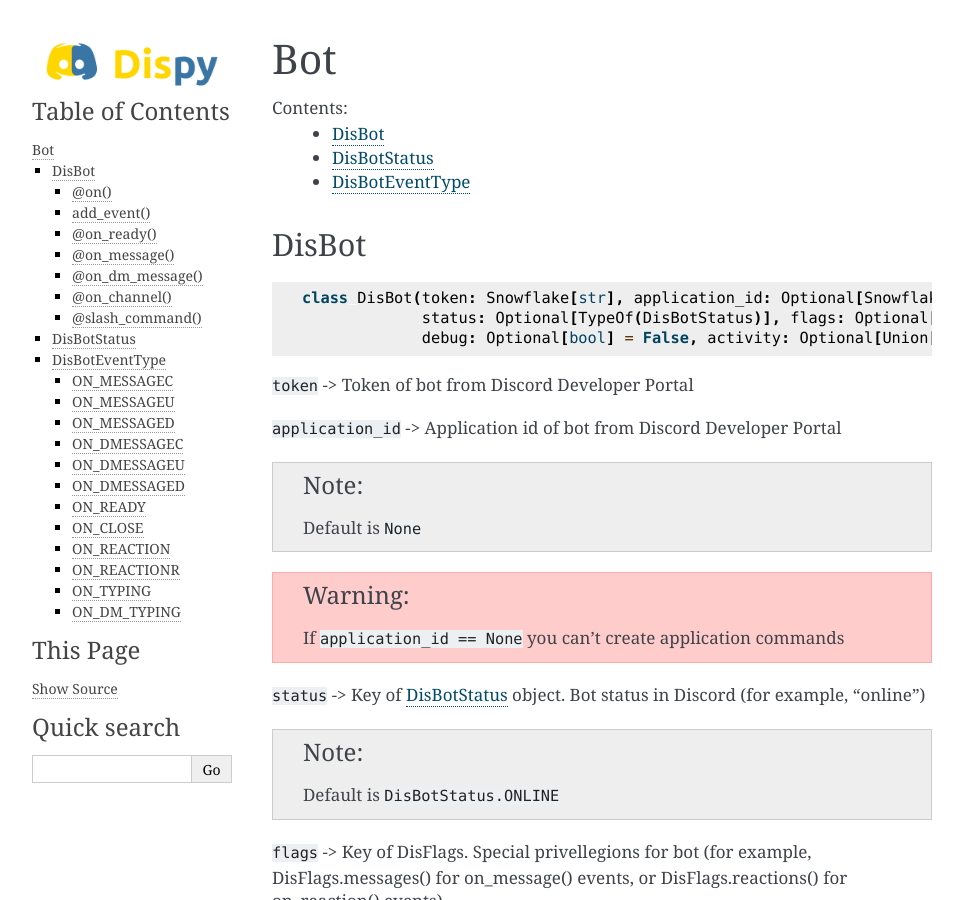
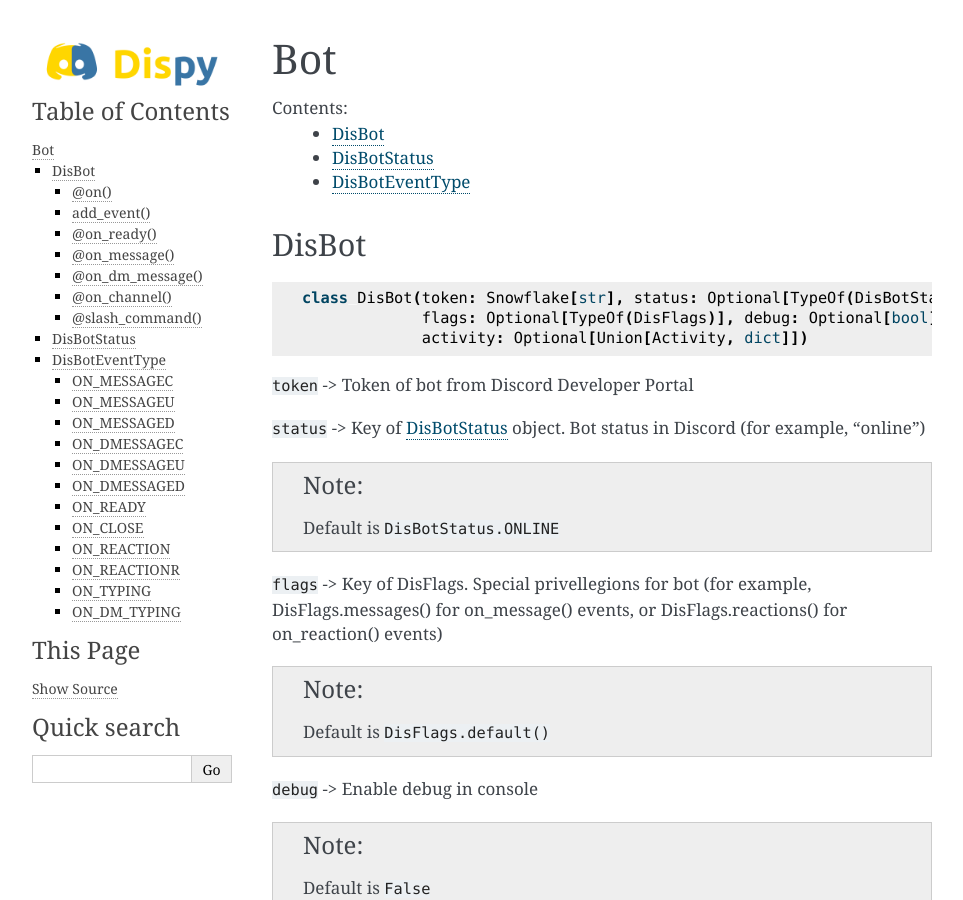
Before and after one commit to bleudev/pytecord_old_archive, a Sphinx documentation site: the page built from docs/source/objects/bot.rst, in a window 1280 px wide and 900 px high. Shown: the whole window, without its empty margins (148-1111 px from the left). Built offline with Sphinx 7.4.7, drawn with Linux system fonts in a browser that asks for light colours.

Commit message:
fix docs

```diff
--- a/docs/source/first-steps/contributing.rst
+++ b/docs/source/first-steps/contributing.rst
@@ -13,7 +13,7 @@ If you want help my project you can `contribute.` For this you need fork repo. G
 with information about forks. Ok, after creating your fork, you need create commits about your contribution.
 Next you need create pull request. All! Our team will review your pull and merge it.
 
-You can do it with dispy and with dispy-api-docs, but you MUST follow rules that was described bellow.
+You can do it, but you MUST follow rules that was described bellow.
 
 Contributing rules
 ******************
--- a/docs/source/first-steps/getting-started.rst
+++ b/docs/source/first-steps/getting-started.rst
@@ -41,7 +41,7 @@ Come on with name and click "Create"
 
 .. image:: images/3.png
 
-Put application id in your brain and click "Bot" section
+Click "Bot" section
 
 .. image:: images/4.png
 
@@ -71,7 +71,6 @@ Now let's coding!!!
     import disspy
 
     token = "YOUR_COPIED_TOKEN"
-    application_id = 0000000  # Your application_id
 
     bot = disspy.DisBot(token=token, application_id=application_id)  # You created bot!
 
--- a/docs/source/objects/bot.rst
+++ b/docs/source/objects/bot.rst
@@ -11,19 +11,11 @@ DisBot
 
 ::
 
-    class DisBot(token: Snowflake[str], application_id: Optional[Snowflake[int]],
-                 status: Optional[TypeOf(DisBotStatus)], flags: Optional[TypeOf(DisFlags)],
-                 debug: Optional[bool] = False, activity: Optional[Union[Activity, dict]])
+    class DisBot(token: Snowflake[str], status: Optional[TypeOf(DisBotStatus)],
+                 flags: Optional[TypeOf(DisFlags)], debug: Optional[bool] = False,
+                 activity: Optional[Union[Activity, dict]])
 
 ``token`` -> Token of bot from Discord Developer Portal
-
-``application_id`` -> Application id of bot from Discord Developer Portal
-
-.. note::
-    Default is ``None``
-
-.. warning::
-    If ``application_id == None`` you can't create application commands
 
 ``status`` -> Key of `DisBotStatus`_ object. Bot status in Discord (for example, "online")
 
```
Also changed, not shown: other parts of docs/source/first-steps/getting-started.rst (+1 -1 lines), README.md (+2 -2 lines), docs/source/first-steps/images/4.png, imgs/1.png (deleted), imgs/2.png (deleted), imgs/3.png (deleted), imgs/4.png (deleted), imgs/5.png (deleted), imgs/6.png (deleted), imgs/7.png (deleted), imgs/8.png (deleted), logo.png (renamed from imgs/logo.png).
